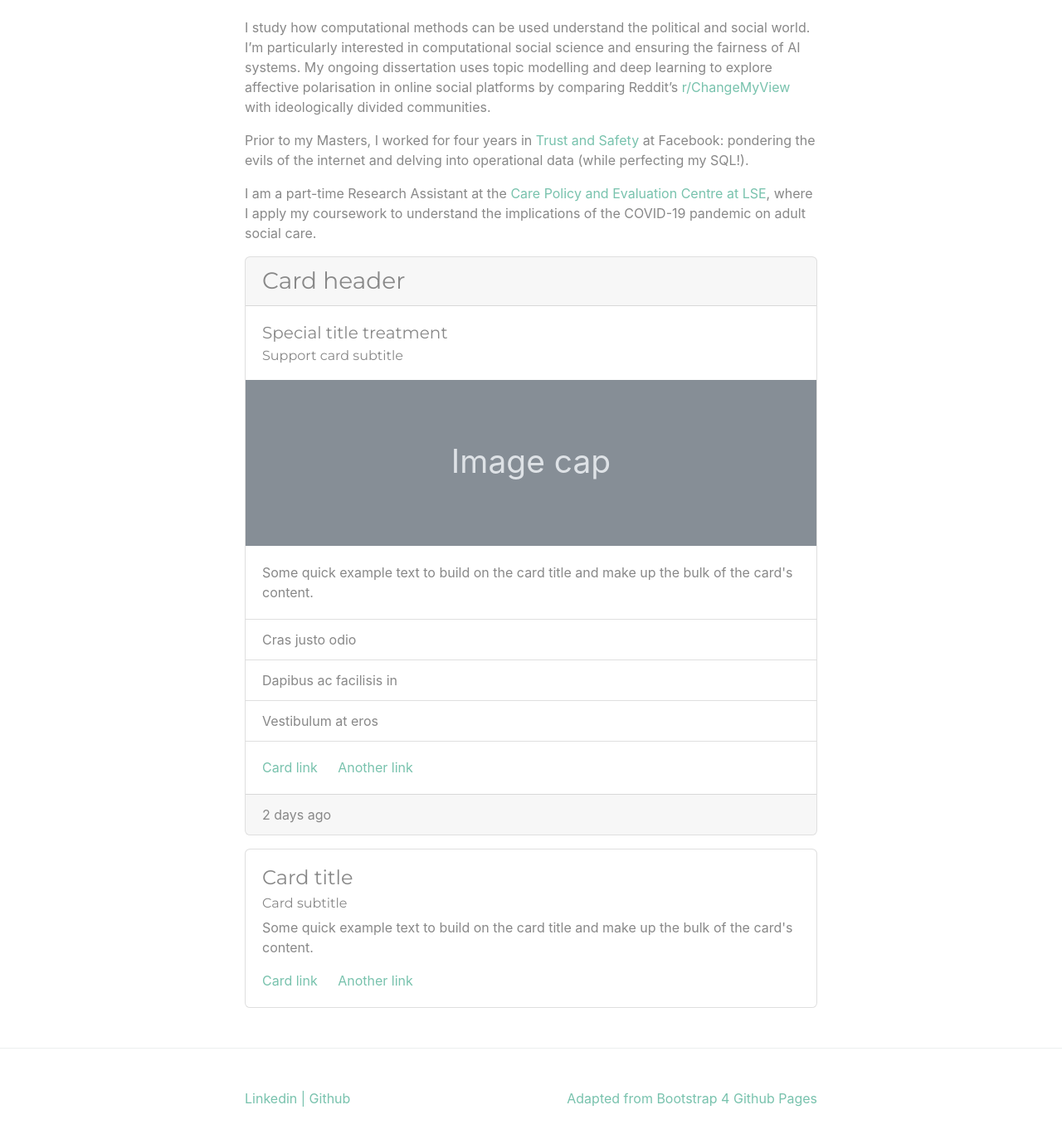
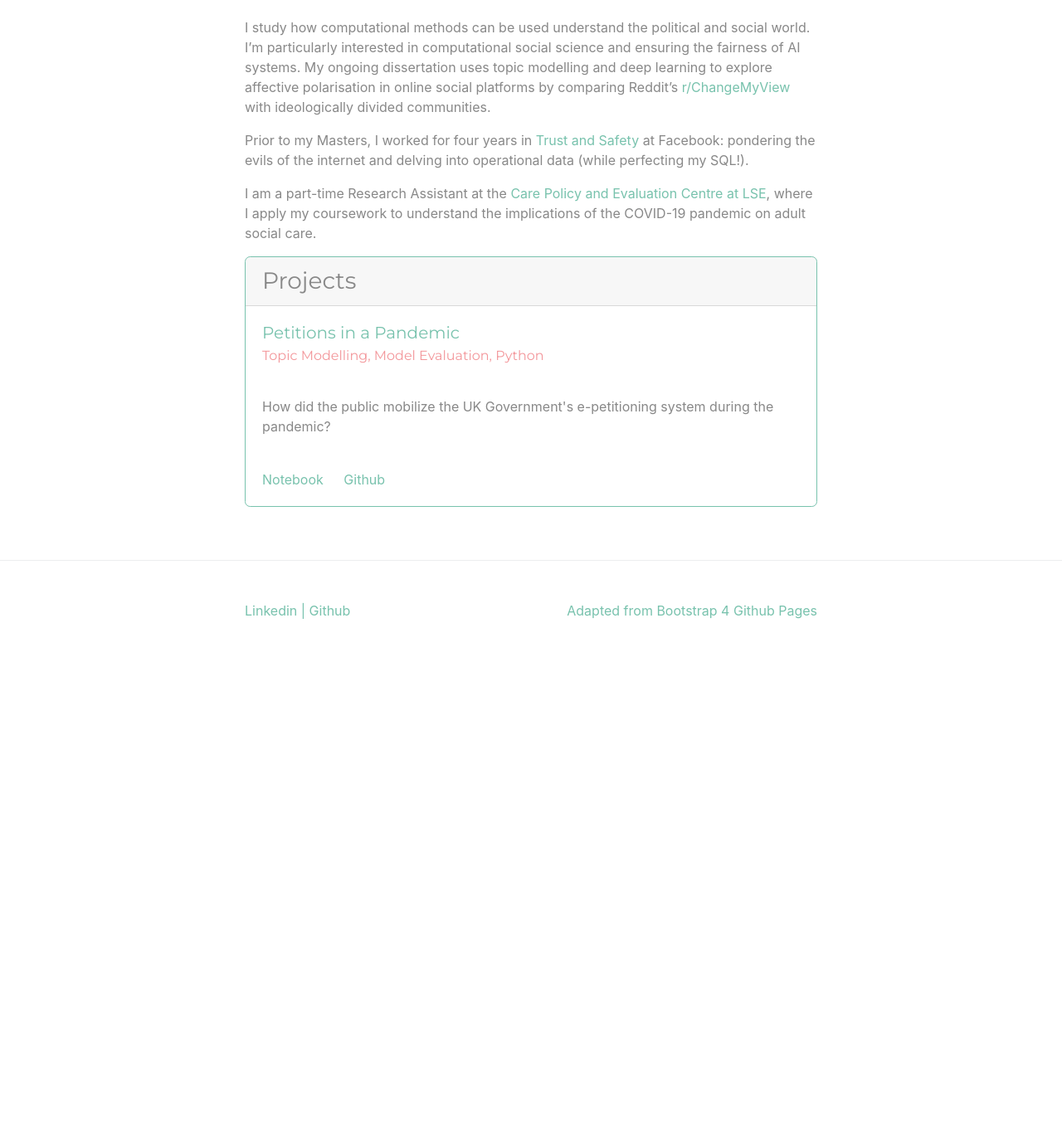
Before and after one commit to dshgna/dshgna.github.io, a Jekyll site: the page built from index.md, in a window 1280 px wide and 1400 px high, scrolled down 179 px. Shown: the top 1373 px of the window at 83% size. Built offline with Jekyll 4.4.1, drawn with Linux system fonts in a browser that asks for light colours; after the commit the page ends 991 px from its top, so only the background shows below that.

Commit message:
Added cards

```diff
--- a/_layouts/page.html
+++ b/_layouts/page.html
@@ -10,39 +10,22 @@ layout: default
   <section>
     {{ content }}
   </section>
-  <div class="card mb-3">
-  <h3 class="card-header">Card header</h3>
+
+
+
+  <div class="card mb-3 border-primary">
+  <h3 class="card-header">Projects</h3>
+  <div class="card-body text-primary">
+    <h5 class="card-title">Petitions in a Pandemic</h5>
+    <h6 class="card-subtitle text-secondary">Topic Modelling, Model Evaluation, Python</h6>
+  </div>
   <div class="card-body">
-    <h5 class="card-title">Special title treatment</h5>
-    <h6 class="card-subtitle text-muted">Support card subtitle</h6>
+    <p class="card-text">How did the public mobilize the UK Government's e-petitioning system during the pandemic?</p>
   </div>
-  <svg xmlns="http://www.w3.org/2000/svg" class="d-block user-select-none" width="100%" height="200" aria-label="Placeholder: Image cap" focusable="false" role="img" preserveAspectRatio="xMidYMid slice" viewBox="0 0 318 180" style="font-size:1.125rem;text-anchor:middle">
-    <rect width="100%" height="100%" fill="#868e96"></rect>
-    <text x="50%" y="50%" fill="#dee2e6" dy=".3em">Image cap</text>
-  </svg>
   <div class="card-body">
-    <p class="card-text">Some quick example text to build on the card title and make up the bulk of the card's content.</p>
-  </div>
-  <ul class="list-group list-group-flush">
-    <li class="list-group-item">Cras justo odio</li>
-    <li class="list-group-item">Dapibus ac facilisis in</li>
-    <li class="list-group-item">Vestibulum at eros</li>
-  </ul>
-  <div class="card-body">
-    <a href="#" class="card-link">Card link</a>
-    <a href="#" class="card-link">Another link</a>
-  </div>
-  <div class="card-footer text-muted">
-    2 days ago
+    <a href="https://nbviewer.jupyter.org/github/dshgna/Petitions-in-a-Pandemic/blob/master/Petitions%20in%20a%20Pandemic.ipynb" class="card-link">Notebook</a>
+    <a href="https://github.com/dshgna/Petitions-in-a-Pandemic" class="card-link">Github</a>
   </div>
 </div>
-<div class="card">
-  <div class="card-body">
-    <h4 class="card-title">Card title</h4>
-    <h6 class="card-subtitle mb-2 text-muted">Card subtitle</h6>
-    <p class="card-text">Some quick example text to build on the card title and make up the bulk of the card's content.</p>
-    <a href="#" class="card-link">Card link</a>
-    <a href="#" class="card-link">Another link</a>
-  </div>
-</div>
+
 </article>
```
